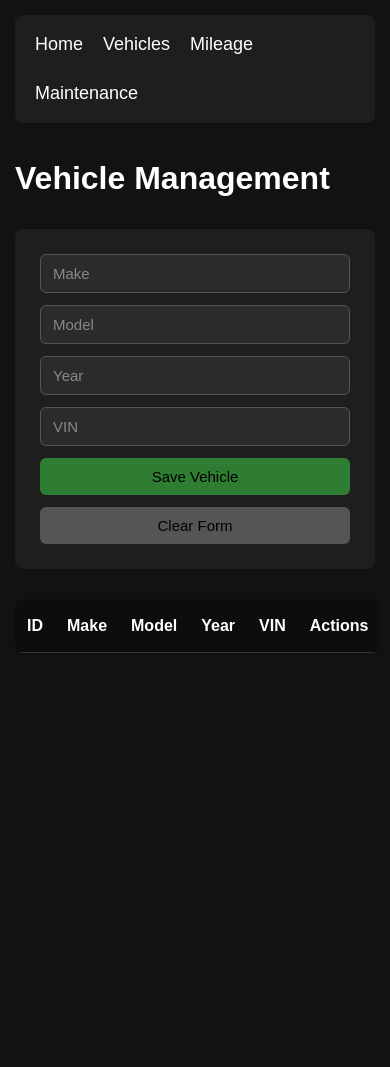
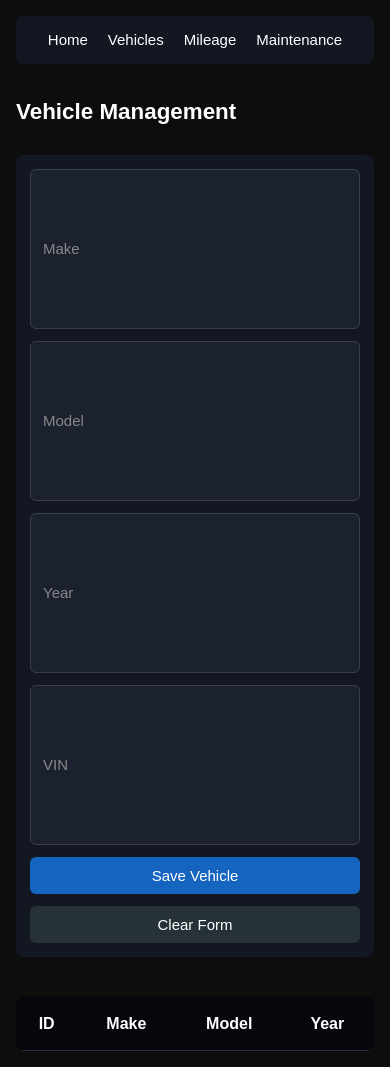
Before and after one commit to SnowFox4827/Vehicle-Manager, a Flask app: page /vehicles in a window 390 px wide. Before the commit the page ends 653 px from the top, so only its background shows below. Run offline with Flask 3, Linux system fonts and the light colour scheme; lists and menus that the app fills with data are empty.

Commit message:
updated screen formatting and style

```diff
--- a/frontend/static/css/style.css
+++ b/frontend/static/css/style.css
@@ -3,39 +3,50 @@
     box-sizing: border-box;
 }
 
+html {
+    /* Lets rem-based sizing scale a bit on very large screens */
+    font-size: 16px;
+}
+
 body {
     font-family: Arial, sans-serif;
-    margin: 40px;
-    background: #121212;
+    margin: 0;
+    padding: clamp(12px, 3vw, 40px);
+    background: #0d0d0d;
     color: #e0e0e0;
     line-height: 1.6;
+    max-width: 1400px;
+    margin-inline: auto;
+    overflow-x: hidden;
 }
 
 h1 {
     color: #ffffff;
     margin-bottom: 25px;
+    font-size: clamp(1.4rem, 4vw, 2rem);
 }
 
 /* ==================== Navigation ==================== */
 .navbar {
-    background: #1e1e1e;
-    padding: 15px 20px;
+    background: #131722;
+    padding: 12px 16px;
     margin-bottom: 30px;
     border-radius: 8px;
     display: flex;
     flex-wrap: wrap;
-    gap: 20px;
+    gap: 12px 20px;
 }
 
 .navbar a {
     color: #ffffff;
     text-decoration: none;
-    font-size: 18px;
+    font-size: clamp(15px, 2.2vw, 18px);
     transition: color 0.2s;
+    white-space: nowrap;
 }
 
 .navbar a:hover {
-    color: #4caf50;
+    color: #2196f3;
 }
 
 /* ==================== Cards (Dashboard & Vehicle Cards) ==================== */
@@ -107,17 +121,18 @@ h1 {
 }
 
 .vehicle-card strong {
-    color: #4caf50;
+    color: #2196f3;
 }
 
 /* ==================== Forms ==================== */
 .form-container {
     margin-bottom: 30px;
+    width: 100%;
 }
 
 .form {
-    background: #1e1e1e;
-    padding: 25px;
+    background: #131722;
+    padding: clamp(14px, 3vw, 25px);
     border-radius: 8px;
     display: flex;
     flex-wrap: wrap;
@@ -127,25 +142,31 @@ h1 {
 
 input, select {
     padding: 10px 12px;
-    background: #2b2b2b;
+    background: #1c2130;
     color: #ffffff;
-    border: 1px solid #555;
+    border: 1px solid #3a3f4b;
     border-radius: 6px;
     font-size: 15px;
-    min-width: 180px;
+    flex: 1 1 160px;
+    min-width: 0;
+    max-width: 100%;
+}
+
+.form button {
+    flex: 0 0 auto;
 }
 
 input:focus, select:focus {
     outline: none;
-    border-color: #4caf50;
-    box-shadow: 0 0 0 2px rgba(76, 175, 80, 0.2);
+    border-color: #2196f3;
+    box-shadow: 0 0 0 2px rgba(33, 150, 243, 0.2);
 }
 
 input::placeholder {
     color: #888;
 }
 
-/* Buttons */
+/* ==================== Buttons ==================== */
 button {
     padding: 10px 18px;
     cursor: pointer;
@@ -153,22 +174,34 @@ button {
     border-radius: 6px;
     font-size: 15px;
     transition: opacity 0.2s;
+    color: #ffffff;
+    white-space: nowrap;
 }
 
 button:hover {
     opacity: 0.85;
 }
 
-.save  { background: #2e7d32; }
-.edit  { background: #f57c00; }
-.delete { background: #c62828; }
-.cancel { background: #555; }
+.save  { background: #1565c0; }
+.edit  { background: #1976d2; }
+.delete { background: #37474f; }
+.cancel { background: #263238; }
 
 /* ==================== Tables ==================== */
+/* Wrap every <table> in a .table-wrap div (or add this class to a parent)
+   to get a horizontal scrollbar on narrow screens instead of a broken layout. */
+.table-wrap {
+    width: 100%;
+    overflow-x: auto;
+    -webkit-overflow-scrolling: touch;
+    border-radius: 8px;
+}
+
 table {
     width: 100%;
+    min-width: 560px; /* keeps columns readable; scrolls below this on small screens */
     border-collapse: collapse;
-    background: #1e1e1e;
+    background: #131722;
     border-radius: 8px;
     overflow: hidden;
     margin-top: 10px;
@@ -177,21 +210,22 @@ table {
 th, td {
     padding: 14px 12px;
     text-align: center;
-    border-bottom: 1px solid #333;
+    border-bottom: 1px solid #2a2f3a;
+    white-space: nowrap;
 }
 
 th {
-    background: #0d0d0d;
+    background: #05070c;
     color: #ffffff;
     font-weight: 600;
 }
 
 tr:nth-child(even) {
-    background: #252525;
+    background: #1a1e29;
 }
 
 tr:hover {
-    background: #2f2f2f;
+    background: #202535;
 }
 
 /* ==================== Modal ==================== */
@@ -235,25 +272,38 @@ tr:hover {
 .modal-field input {
     width: 100%;
     padding: 11px 12px;
-    background: #2b2b2b;
+    background: #1c2130;
     color: #ffffff;
-    border: 1px solid #555;
+    border: 1px solid #3a3f4b;
     border-radius: 6px;
 }
 
 .modal-buttons {
     margin-top: 25px;
     text-align: right;
+    display: flex;
+    flex-wrap: wrap;
+    justify-content: flex-end;
+    gap: 12px;
 }
 
 .modal-buttons button {
-    margin-left: 12px;
+    margin-left: 0;
     padding: 10px 22px;
 }
 
 /* ==================== Responsive ==================== */
 @media (max-width: 768px) {
-    body { margin: 15px; }
+    body { padding: 16px; }
     .form { flex-direction: column; align-items: stretch; }
-    input, select { min-width: auto; }
+    input, select { min-width: 0; width: 100%; }
+    .navbar { justify-content: center; text-align: center; }
+    .card { max-width: 100%; flex: 1 1 100%; }
 }
+
+@media (max-width: 480px) {
+    .form button, .modal-buttons button {
+        width: 100%;
+    }
+    .modal-buttons { flex-direction: column; }
+}
--- a/frontend/templates/maintenance.html
+++ b/frontend/templates/maintenance.html
@@ -57,6 +57,7 @@
         </div>
     </div>
 
+    <div class="table-wrap">
     <table id="maintenanceTable">
         <thead>
             <tr>
@@ -71,6 +72,7 @@
         </thead>
         <tbody></tbody>
     </table>
+    </div>
 
     <script src="/static/js/state.js"></script>
     <script src="/static/js/api.js"></script>
--- a/frontend/templates/mileage.html
+++ b/frontend/templates/mileage.html
@@ -25,6 +25,7 @@
         </div>
     </div>
 
+    <div class="table-wrap">
     <table id="mileageTable">
         <thead>
             <tr>
@@ -36,6 +37,7 @@
         </thead>
         <tbody></tbody>
     </table>
+    </div>
 
     <script src="/static/js/state.js"></script>
     <script src="/static/js/api.js"></script>
--- a/frontend/templates/vehicles.html
+++ b/frontend/templates/vehicles.html
@@ -29,6 +29,7 @@
         </div>
     </div>
 
+    <div class="table-wrap">
     <table id="vehicleTable">
         <thead>
             <tr>
@@ -42,6 +43,7 @@
         </thead>
         <tbody></tbody>
     </table>
+    </div>
 
     <script src="/static/js/state.js"></script>
     <script src="/static/js/api.js"></script>
```
Also changed, not shown: other parts of frontend/static/css/style.css (+19 -13 lines), README.md, 5 other files.
